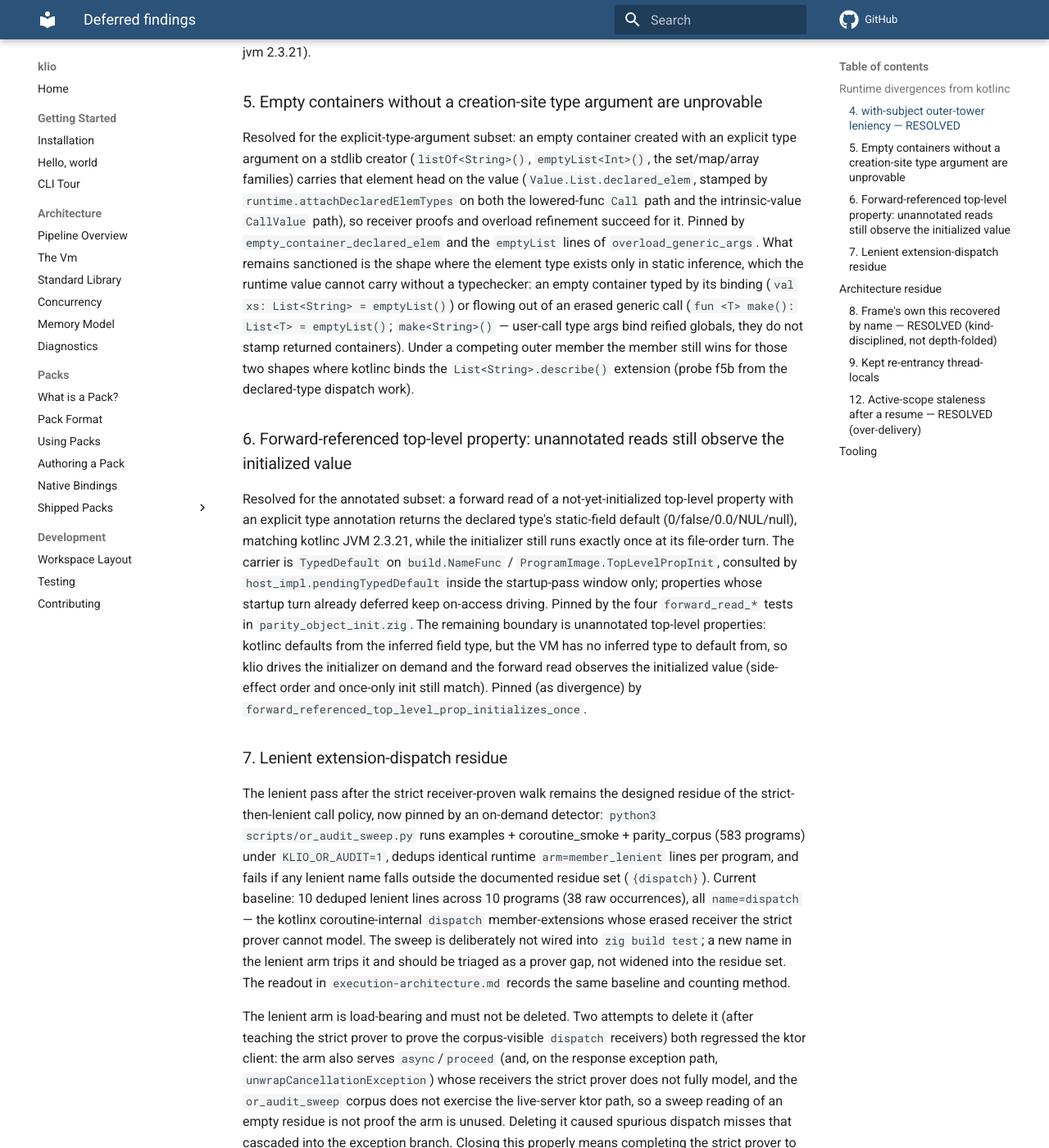
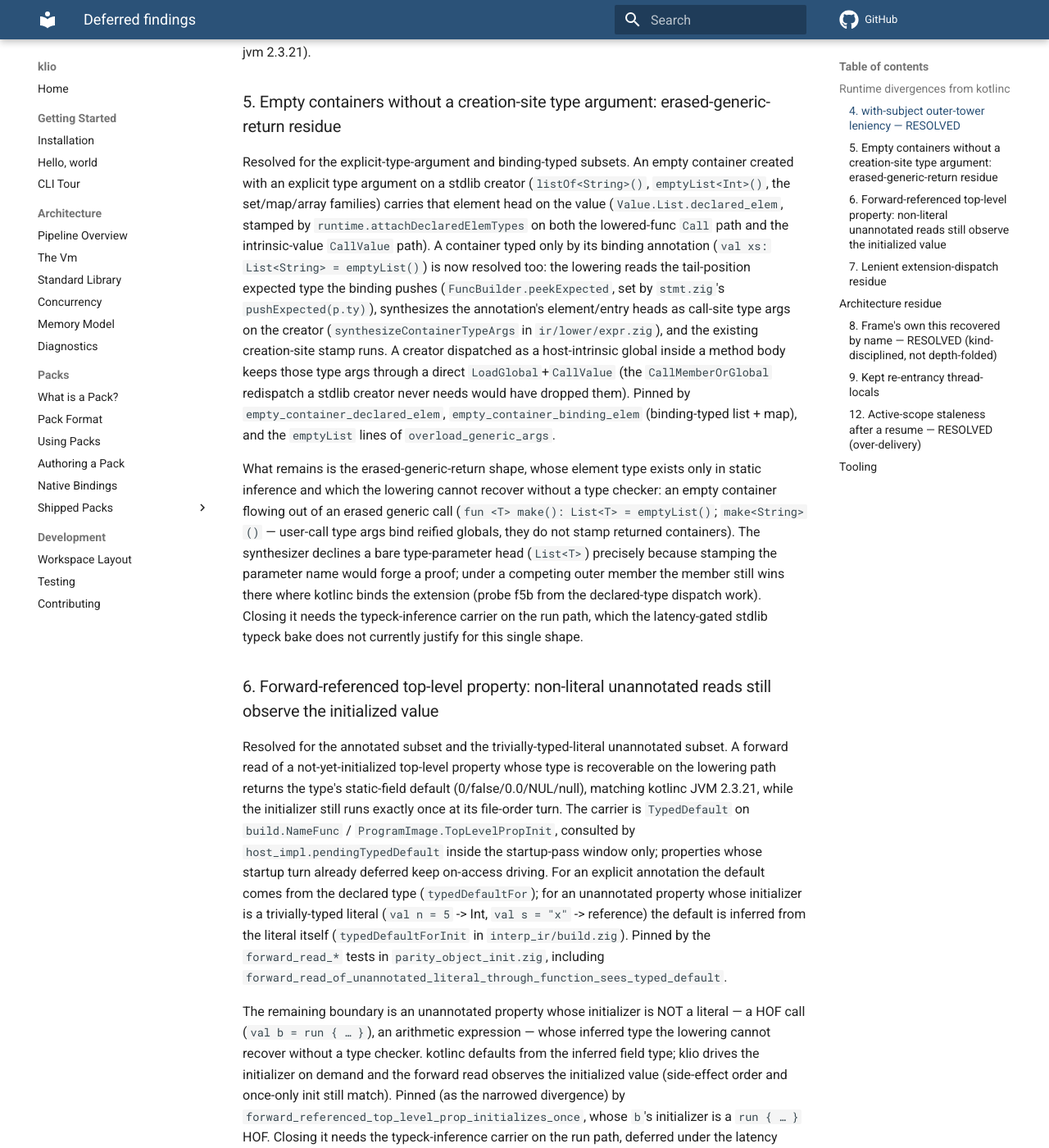
Before and after one commit to DrewCarlson/klio, an MkDocs documentation site: the page built from docs/analysis/deferred-findings.md, in a window 1280 px wide and 1400 px high, scrolled down 937 px. Shown: the whole window at 82% size. Built offline with MkDocs 1.6.1 and Material for MkDocs 9.7.7, drawn with Linux system fonts in a browser that asks for light colours; comment, search, counter and statistics services are not loaded; some of the changed text lies outside the part shown.

Commit message:
ir: infer empty-container element and literal-property types on the lowering path
Two inference-dependent divergences narrowed to their irreducible
residue without adding a typecheck pass to the run path. An empty
container typed only by its binding annotation (val xs: List<String> =
emptyList()) now carries its element head: lowering reads the
tail-position expected type the binding pushes, synthesizes the
annotation's element/entry heads as call-site type args on the stdlib
creator, and the existing attachDeclaredElemTypes stamp runs; a creator
dispatched as a host-intrinsic global keeps those args through a direct
LoadGlobal+CallValue instead of the redispatch that dropped them. A
forward read of a not-yet-initialized unannotated top-level property
whose initializer is a trivially-typed literal now returns the type's
static-field default via typedDefaultForInit. The erased-generic-return
and non-literal-initializer shapes remain documented residue: their type
exists only in static inference, and the run path has no type checker --
baking stdlib typeck into the image to add one was measured to add ~23ms
baseline plus stdlib re-parse or brittle Checker serialization, not
justified for these shapes. Pinned empty_container_binding_elem and a
literal forward-read test.

```diff
--- a/docs/analysis/deferred-findings.md
+++ b/docs/analysis/deferred-findings.md
@@ -40,43 +40,66 @@ only itself (tower NOT in scope). `outerChainFallback` and its
 keeps resolving), and `backtick_this_param_not_receiver` in
 `parity_corpus_pinned.zig`, all kotlinc-verified (kotlinc-jvm 2.3.21).
 
-### 5. Empty containers without a creation-site type argument are unprovable
+### 5. Empty containers without a creation-site type argument: erased-generic-return residue
 
-Resolved for the explicit-type-argument subset: an empty container created
-with an explicit type argument on a stdlib creator (`listOf<String>()`,
-`emptyList<Int>()`, the set/map/array families) carries that element head
-on the value (`Value.List.declared_elem`, stamped by
+Resolved for the explicit-type-argument and binding-typed subsets. An empty
+container created with an explicit type argument on a stdlib creator
+(`listOf<String>()`, `emptyList<Int>()`, the set/map/array families) carries
+that element head on the value (`Value.List.declared_elem`, stamped by
 `runtime.attachDeclaredElemTypes` on both the lowered-func `Call` path and
-the intrinsic-value `CallValue` path), so receiver proofs and overload
-refinement succeed for it. Pinned by `empty_container_declared_elem` and
-the `emptyList` lines of `overload_generic_args`. What remains sanctioned
-is the shape where the element type exists only in static inference, which
-the runtime value cannot carry without a typechecker: an empty container
-typed by its binding (`val xs: List<String> = emptyList()`) or flowing out
-of an erased generic call (`fun <T> make(): List<T> = emptyList()`;
-`make<String>()` — user-call type args bind reified globals, they do not
-stamp returned containers). Under a competing outer member the member
-still wins for those two shapes where kotlinc binds the
-`List<String>.describe()` extension (probe f5b from the declared-type
-dispatch work).
+the intrinsic-value `CallValue` path). A container typed only by its binding
+annotation (`val xs: List<String> = emptyList()`) is now resolved too: the
+lowering reads the tail-position expected type the binding pushes
+(`FuncBuilder.peekExpected`, set by `stmt.zig`'s `pushExpected(p.ty)`),
+synthesizes the annotation's element/entry heads as call-site type args on
+the creator (`synthesizeContainerTypeArgs` in `ir/lower/expr.zig`), and the
+existing creation-site stamp runs. A creator dispatched as a host-intrinsic
+global inside a method body keeps those type args through a direct
+`LoadGlobal`+`CallValue` (the `CallMemberOrGlobal` redispatch a stdlib
+creator never needs would have dropped them). Pinned by
+`empty_container_declared_elem`, `empty_container_binding_elem` (binding-typed
+list + map), and the `emptyList` lines of `overload_generic_args`.
 
-### 6. Forward-referenced top-level property: unannotated reads still observe the initialized value
+What remains is the erased-generic-return shape, whose element type exists
+only in static inference and which the lowering cannot recover without a
+type checker: an empty container flowing out of an erased generic call
+(`fun <T> make(): List<T> = emptyList()`; `make<String>()` — user-call type
+args bind reified globals, they do not stamp returned containers). The
+synthesizer declines a bare type-parameter head (`List<T>`) precisely
+because stamping the parameter name would forge a proof; under a competing
+outer member the member still wins there where kotlinc binds the extension
+(probe f5b from the declared-type dispatch work). Closing it needs the
+typeck-inference carrier on the run path, which the latency-gated stdlib
+typeck bake does not currently justify for this single shape.
 
-Resolved for the annotated subset: a forward read of a not-yet-initialized
-top-level property with an explicit type annotation returns the declared
-type's static-field default (0/false/0.0/NUL/null), matching kotlinc JVM
-2.3.21, while the initializer still runs exactly once at its file-order
-turn. The carrier is `TypedDefault` on `build.NameFunc` /
+### 6. Forward-referenced top-level property: non-literal unannotated reads still observe the initialized value
+
+Resolved for the annotated subset and the trivially-typed-literal
+unannotated subset. A forward read of a not-yet-initialized top-level
+property whose type is recoverable on the lowering path returns the type's
+static-field default (0/false/0.0/NUL/null), matching kotlinc JVM 2.3.21,
+while the initializer still runs exactly once at its file-order turn. The
+carrier is `TypedDefault` on `build.NameFunc` /
 `ProgramImage.TopLevelPropInit`, consulted by
 `host_impl.pendingTypedDefault` inside the startup-pass window only;
-properties whose startup turn already deferred keep on-access driving.
-Pinned by the four `forward_read_*` tests in `parity_object_init.zig`. The
-remaining boundary is unannotated top-level properties: kotlinc defaults
-from the inferred field type, but the VM has no inferred type to default
-from, so klio drives the initializer on demand and the forward read
-observes the initialized value (side-effect order and once-only init still
-match). Pinned (as divergence) by
-`forward_referenced_top_level_prop_initializes_once`.
+properties whose startup turn already deferred keep on-access driving. For
+an explicit annotation the default comes from the declared type
+(`typedDefaultFor`); for an unannotated property whose initializer is a
+trivially-typed literal (`val n = 5` -> Int, `val s = "x"` -> reference) the
+default is inferred from the literal itself (`typedDefaultForInit` in
+`interp_ir/build.zig`). Pinned by the `forward_read_*` tests in
+`parity_object_init.zig`, including
+`forward_read_of_unannotated_literal_through_function_sees_typed_default`.
+
+The remaining boundary is an unannotated property whose initializer is NOT a
+literal — a HOF call (`val b = run { … }`), an arithmetic expression — whose
+inferred type the lowering cannot recover without a type checker. kotlinc
+defaults from the inferred field type; klio drives the initializer on demand
+and the forward read observes the initialized value (side-effect order and
+once-only init still match). Pinned (as the narrowed divergence) by
+`forward_referenced_top_level_prop_initializes_once`, whose `b`'s
+initializer is a `run { … }` HOF. Closing it needs the typeck-inference
+carrier on the run path, deferred under the latency gate.
 
 ### 7. Lenient extension-dispatch residue
 
```
Also changed, not shown: 5 other files.
